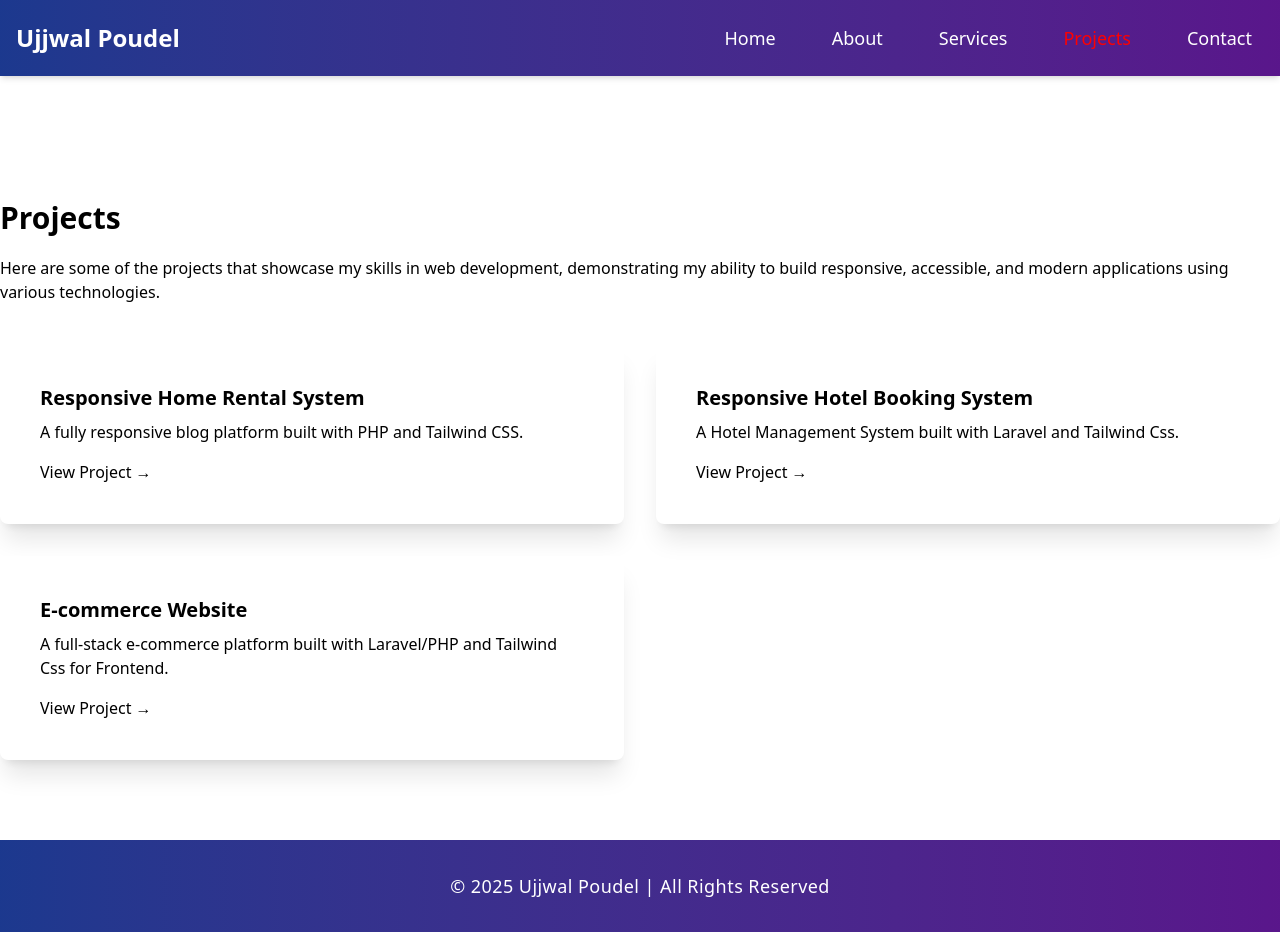
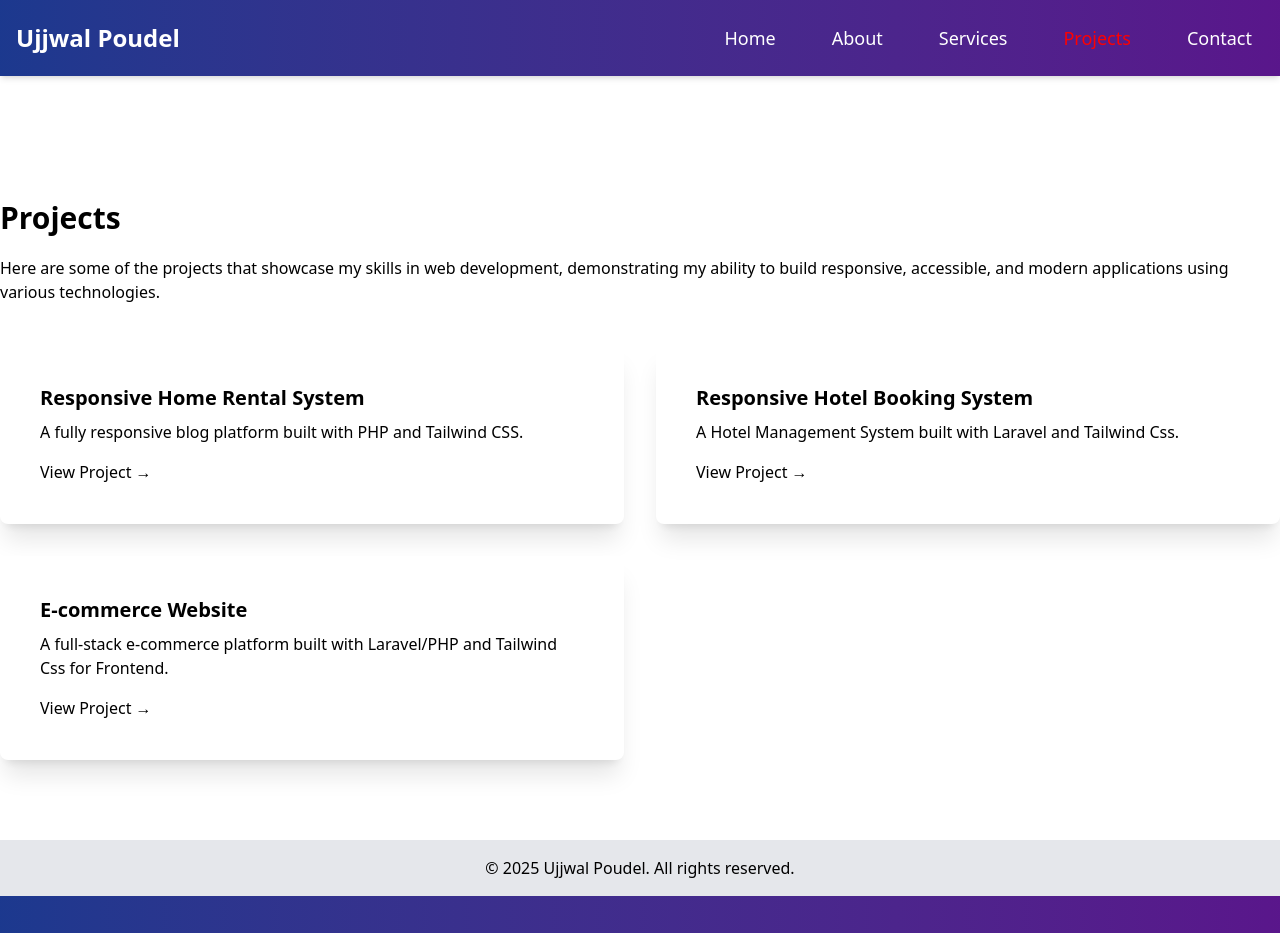
Before and after one commit to ujjwalpoudel17/Portfolio, a React (Vite) app in the folder portfolio/: page /Project in a window 1280 px wide. Shown: the top 933 px of the page. Built offline with nearby package versions, Linux system fonts and the light colour scheme.

Commit message:
Refactor Project component layout and structure

```diff
--- a/portfolio/src/Components/Project/Project.jsx
+++ b/portfolio/src/Components/Project/Project.jsx
@@ -2,28 +2,30 @@ import React from 'react'
 
 function Project() {
   return (
-    <>
-      <main className="container mx-auto  overflow-hidden">
-
+    <div className="flex flex-col min-h-screen">
+      <main className="container mx-auto flex-grow overflow-hidden">
+        {/* Projects Section */}
         <section
           id="projects"
-          className="mb-20 animate-fade-in-up "
+          className="mb-20 animate-fade-in-up"
           style={{ animationDelay: '0.2s' }}
         >
           <h2 className="text-3xl font-bold mb-5 mt-50">Projects</h2>
-          <p className='mb-10'>Here are some of the projects that showcase my skills in web development, demonstrating my ability to build responsive, accessible, and modern applications using various technologies.</p>
+          <p className="mb-10">
+            Here are some of the projects that showcase my skills in web development, demonstrating my ability to build responsive, accessible, and modern applications using various technologies.
+          </p>
           <div className="grid grid-cols-1 md:grid-cols-2 gap-8">
-            <div className="bg-white  p-10 rounded-lg shadow-xl hover:shadow-lg transition-shadow duration-300 transform hover:scale-105 transition-transform">
+            <div className="bg-white p-10 rounded-lg shadow-xl hover:shadow-lg transition-shadow duration-300 transform hover:scale-105">
               <h3 className="text-xl font-semibold mb-2">Responsive Home Rental System </h3>
               <p className="mb-4">A fully responsive blog platform built with PHP and Tailwind CSS.</p>
               <a href="#" className="text-primary-light dark:text-primary-dark hover:underline transition-colors duration-300">View Project →</a>
             </div>
-            <div className="bg-white d p-10 rounded-lg shadow-xl hover:shadow-lg transition-shadow duration-300 transform hover:scale-105 transition-transform">
+            <div className="bg-white p-10 rounded-lg shadow-xl hover:shadow-lg transition-shadow duration-300 transform hover:scale-105">
               <h3 className="text-xl font-semibold mb-2">Responsive Hotel Booking System</h3>
               <p className="mb-4">A Hotel Management System built with Laravel and Tailwind Css.</p>
               <a href="#" className="text-primary-light dark:text-primary-dark hover:underline transition-colors duration-300">View Project →</a>
             </div>
-            <div className="bg-white  p-10 rounded-lg shadow-xl hover:shadow-lg transition-shadow duration-300 transform hover:scale-105 transition-transform">
+            <div className="bg-white p-10 rounded-lg shadow-xl hover:shadow-lg transition-shadow duration-300 transform hover:scale-105">
               <h3 className="text-xl font-semibold mb-2">E-commerce Website</h3>
               <p className="mb-4">A full-stack e-commerce platform built with Laravel/PHP and Tailwind Css for Frontend.</p>
               <a href="#" className="text-primary-light dark:text-primary-dark hover:underline transition-colors duration-300">View Project →</a>
@@ -38,7 +40,12 @@ function Project() {
         >
         </section>
       </main>
-    </>
+
+      {/* Footer */}
+      <footer className="bg-gray-200 text-center py-4 mt-auto">
+        © 2025 Ujjwal Poudel. All rights reserved.
+      </footer>
+    </div>
   )
 }
 
```
